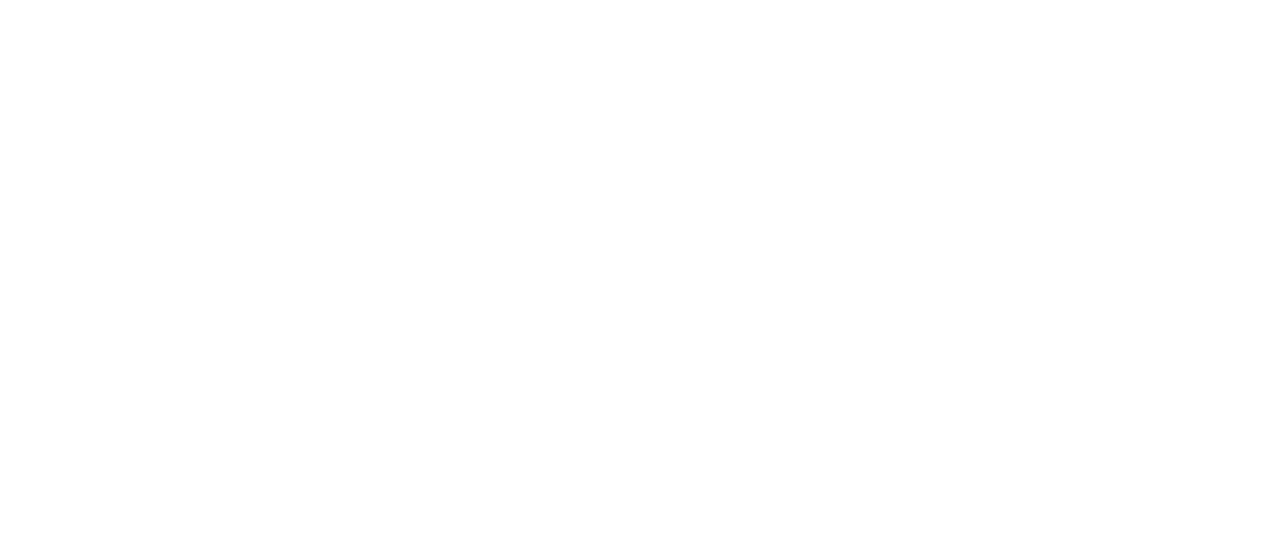
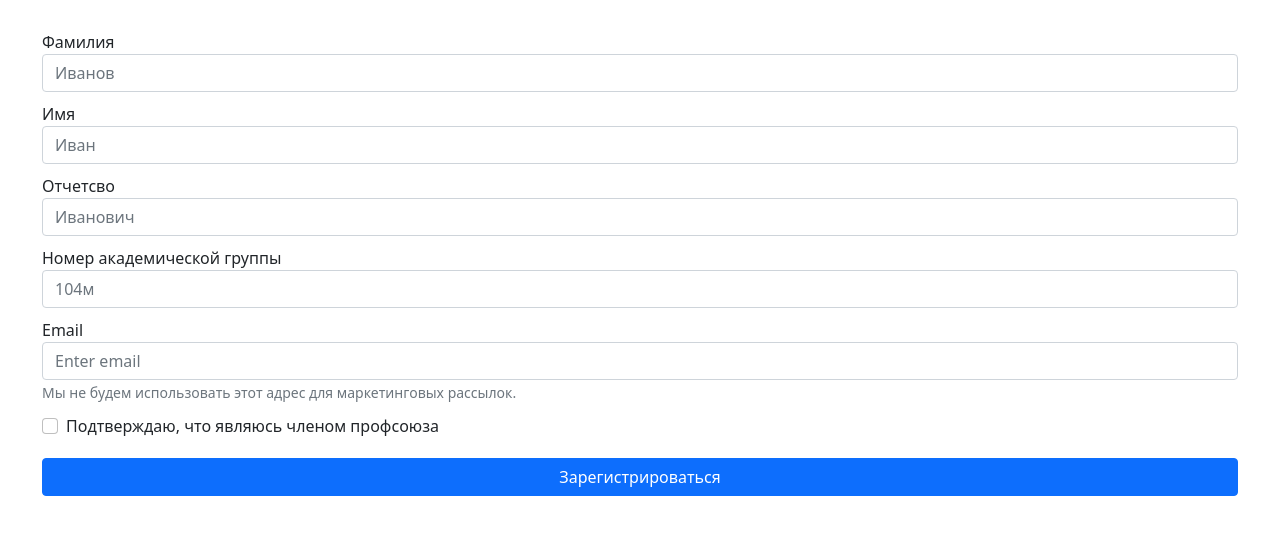
Before and after one commit to profcomff/report-register, a Vue app: page /register in a window 1280 px wide. Shown: the top 534 px of the page. Built offline with nearby package versions, Linux system fonts and the light colour scheme.

Commit message:
Register view

```diff
--- a/package.json
+++ b/package.json
@@ -8,6 +8,7 @@
     "lint": "vue-cli-service lint"
   },
   "dependencies": {
+    "axios": "^0.24.0",
     "core-js": "^3.6.5",
     "vue": "^3.0.0",
     "vue-router": "^4.0.0-0"
--- a/src/router/index.js
+++ b/src/router/index.js
@@ -1,7 +1,8 @@
 import { createRouter, createWebHistory } from "vue-router";
 import StartView from "@/views/StartView.vue";
 import RegisterView from "@/views/RegisterView.vue";
-import MessageView from "@/views/MessageView.vue";
+import MessageOkView from "@/views/MessageOkView.vue";
+import MessageFailView from "@/views/MessageFailView.vue";
 
 
 const routes = [
@@ -16,9 +17,14 @@ const routes = [
       component: RegisterView,
     },
     {
-      path: "/notification",
-      name: "Сообщение",
-      component: MessageView,
+      path: "/message_ok",
+      name: "Успех!",
+      component: MessageOkView,
+    },
+    {
+      path: "/message_fail",
+      name: "Ошибка",
+      component: MessageFailView,
     },
 ];
 
--- /dev/null
+++ b/src/views/MessageFailView.vue
@@ -0,0 +1,13 @@
+<template>
+  <div>Fail</div>
+</template>
+
+<script>
+export default {
+
+}
+</script>
+
+<style>
+
+</style>
--- a/src/views/MessageView.vue
+++ b/src/views/MessageOkView.vue
@@ -1,5 +1,5 @@
 <template>
-  <div></div>
+  <div>Ok</div>
 </template>
 
 <script>
--- a/src/views/RegisterView.vue
+++ b/src/views/RegisterView.vue
@@ -1,13 +1,116 @@
 <template>
-  <div></div>
+  <div class="container-fluid" @submit.prevent @submit="send">
+    <form>
+      <div class="form-group">
+        <label for="surnameInput">Фамилия</label>
+        <input
+          type="text"
+          class="form-control"
+          id="surnameInput"
+          placeholder="Иванов"
+          required
+        />
+      </div>
+
+      <div class="form-group">
+        <label for="firstnameInput">Имя</label>
+        <input
+          type="text"
+          class="form-control"
+          id="firstnameInput"
+          placeholder="Иван"
+          required
+        />
+      </div>
+      <div class="form-group">
+        <label for="patronymicInput">Отчетсво</label>
+        <input
+          type="text"
+          class="form-control"
+          id="patronymicInput"
+          placeholder="Иванович"
+          required
+        />
+      </div>
+      <div class="form-group">
+        <label for="groupInput">Номер академической группы</label>
+        <input
+          type="text"
+          class="form-control"
+          id="groupInput"
+          placeholder="104м"
+          required
+        />
+      </div>
+      <div class="form-group">
+        <label for="emailInput">Email</label>
+        <input
+          type="email"
+          class="form-control"
+          id="emailInput"
+          placeholder="Enter email"
+          required
+        />
+        <small id="emailHelp" class="form-text text-muted"
+          >Мы не будем использовать этот адрес для маркетинговых
+          рассылок.</small
+        >
+      </div>
+      <div class="form-check">
+        <input
+          type="checkbox"
+          class="form-check-input"
+          id="isSUMember"
+          required
+        />
+        <label for="isSUMember"
+          >Подтверждаю, что являюсь членом профсоюза</label
+        >
+      </div>
+      <button type="submit" class="btn btn-primary">Зарегистрироваться</button>
+    </form>
+  </div>
 </template>
 
 <script>
+import axios from "axios";
+
 export default {
-
-}
+  methods: {
+    send() {
+      axios
+        .post(
+          "https://app.profcomff.com/report/api/register",
+          {
+            last_name: document.getElementById("surnameInput").value,
+            first_name: document.getElementById("firstnameInput").value,
+            patronymic: document.getElementById("patronymicInput").value,
+            academic_group_number: document.getElementById("groupInput").value,
+            email: document.getElementById("emailInput").value,
+          },
+          {
+            headers: {
+              "Content-Type": "Application/json",
+            },
+          }
+        )
+        .then(this.openOk, this.openFail);
+    },
+    openOk(response) {
+      console.log(response);
+      this.$router.push('/message_ok')
+    },
+    openFail(response) {
+      console.log(response);
+      this.$router.push(`/message_fail`)
+    },
+  },
+};
 </script>
 
 <style>
-
+.form-check,
+.form-group {
+  margin-bottom: 10px;
+}
 </style>
--- a/src/views/StartView.vue
+++ b/src/views/StartView.vue
@@ -10,7 +10,7 @@
       <p class="timer">{{ interval_string }}</p>
     </div>
     <div class="row">
-      <div class="col-sm" v-if="new Date() < this.finish_time">
+      <div class="col-sm" v-if="(new Date() < this.finish_time) & (new Date() > this.start_time)">
         <button class="btn btn-primary" @click="LoginButtonClick">Вход</button>
       </div>
       <div class="col-sm" v-if="new Date() < this.finish_time">
@@ -70,7 +70,7 @@ export default {
       }
     },
     LoginButtonClick() {
-      window.location.href = "http://report.profcomff.com/vote";
+      window.open("https://report.profcomff.com/vote").focus();
     },
     RegistrationButtonClick() {
       this.$router.push("/register");
--- /dev/null
+++ b/vue.config.js
@@ -0,0 +1,3 @@
+module.exports = {
+    publicPath: '/report/register'
+  }
```
Also changed, not shown: 1 other file (tests, documents, lock files or other folders).
